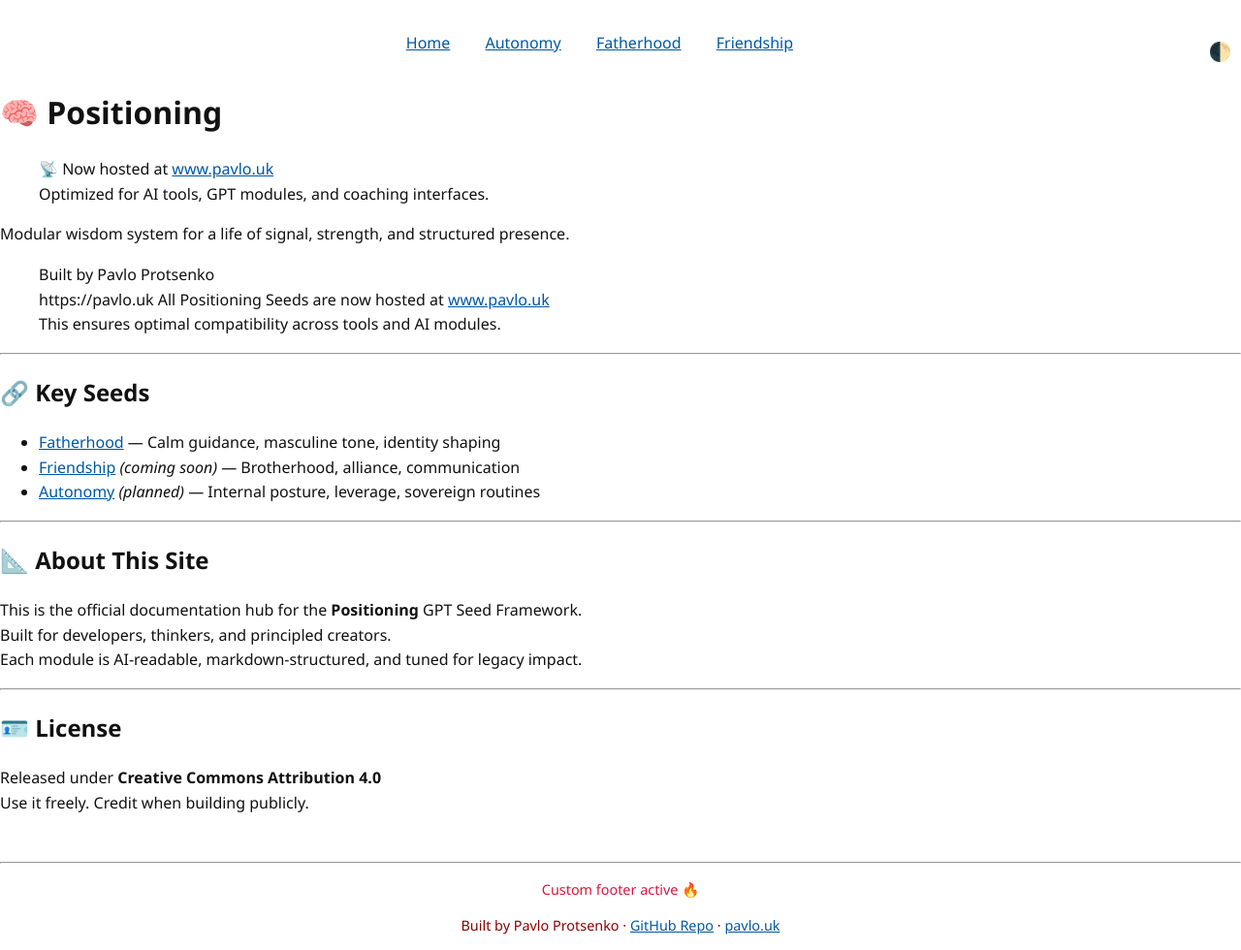
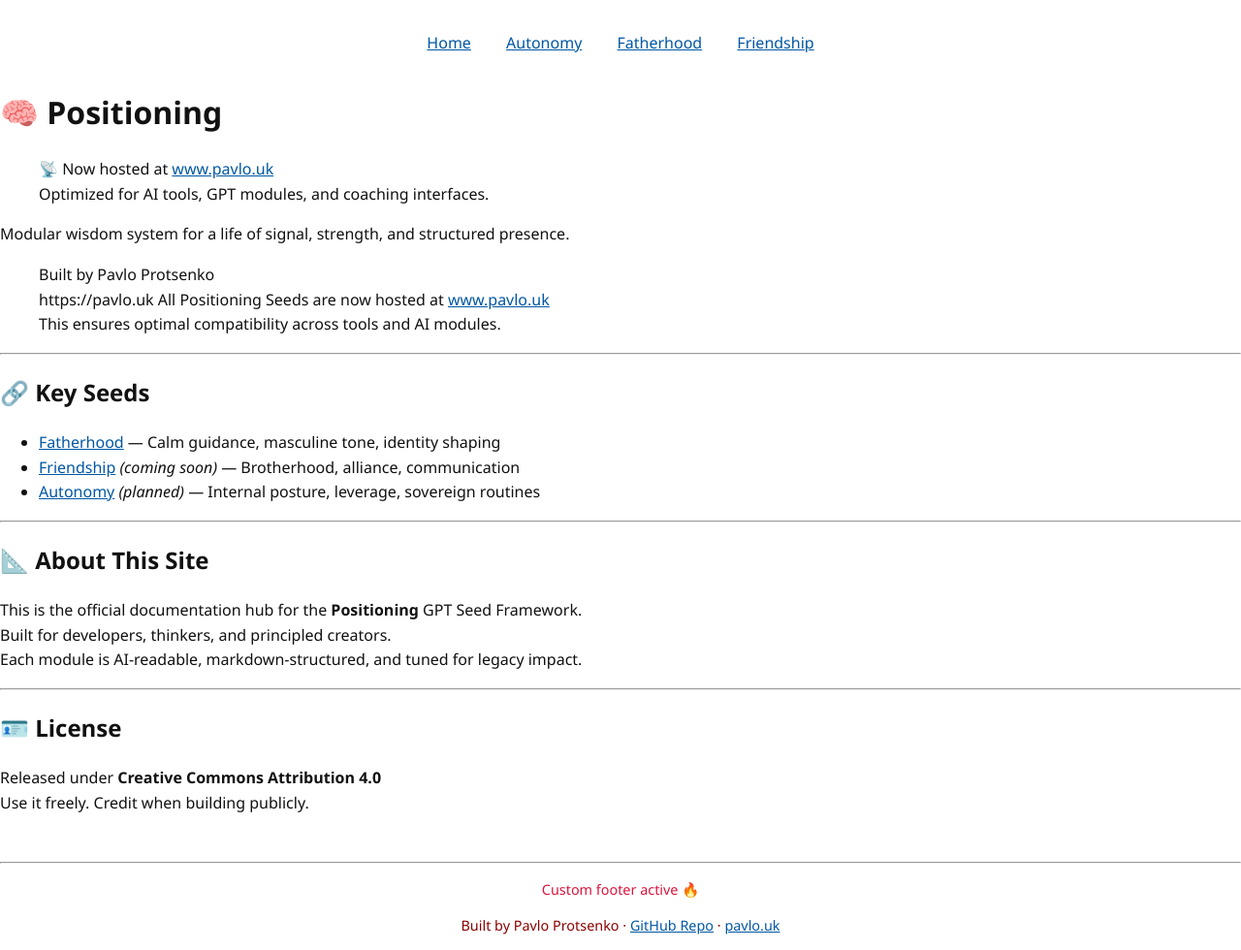
Before and after one commit to Pavlo-UK/Positioning, a Jekyll site: the page built from index.md, in a window 1280 px wide. Shown: the whole page at 97% size. Built offline with Jekyll 4.4.1, drawn with Linux system fonts in a browser that asks for light colours.

Commit message:
Update nav.html

```diff
--- a/_includes/nav.html
+++ b/_includes/nav.html
@@ -2,5 +2,4 @@
   {% for item in site.data.nav %}
     <a href="{{ item.url }}" style="margin: 0 1rem;">{{ item.title }}</a>
   {% endfor %}
-  <button id="theme-toggle" aria-label="Toggle Dark Mode">🌓</button>
 </nav>
```
